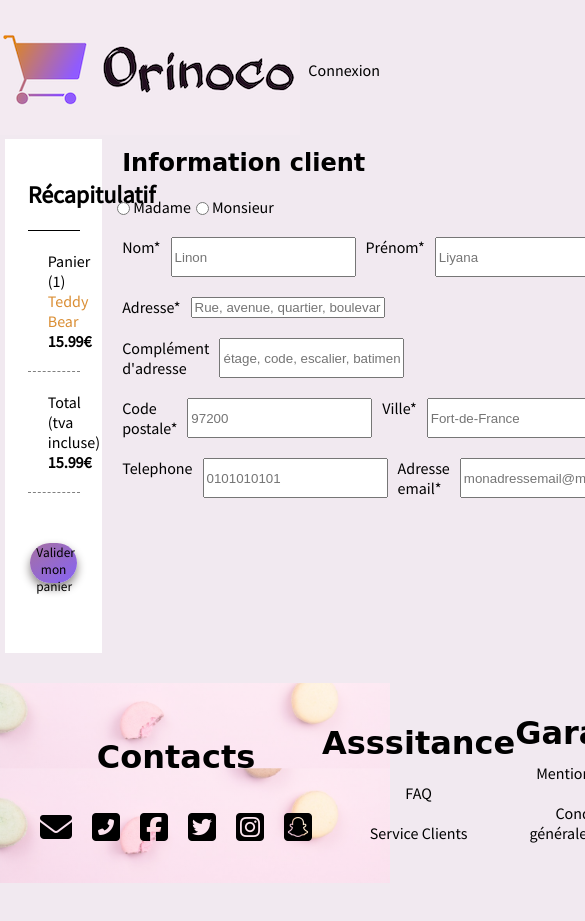
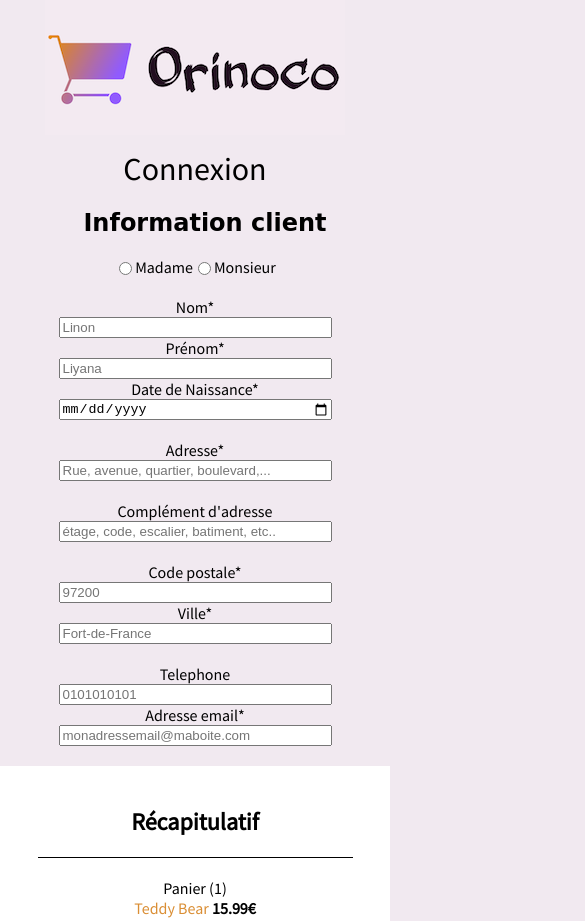
Before and after one commit to LiyanaSC/LINONDjouliana_5_31012021, a website: page panier.html in a window 390 px wide. Shown: the top 921 px of the page, 585 px wide, since content can reach past the window. Before the commit the page ends 883 px from the top, so only its background shows below. Drawn offline with Linux system fonts and the light colour scheme; a web font is replaced by a local one.

Commit message:
responsive

```diff
--- a/panier.html
+++ b/panier.html
@@ -32,8 +32,8 @@
 
             <!-- navigation-->
             <nav class="header_upper_part_nav">
-                <li>
-                    <ul><a href="#">Connexion</a> </ul>
+                <li class="header_upper_part_nav_list">
+                    <ul class=""><a href="#">Connexion</a> </ul>
                 </li>
             </nav>
         </div>
@@ -96,14 +96,14 @@
 
                 <div class="information_section">
                     <label for="zip" class="label_client_form">Code postale* </label>
-                    <input type="text" name="zip" id="zip" placeholder="97200" minlength="5" maxlength="5" aria-label="taper votre code postale" required>
+                    <input type="text" name="zip" id="zip" placeholder="97200" minlength="5" maxlength="5" aria-label="taper votre code postale" class="input_space_adaptation" required>
                     <label for="city" class="label_client_form">Ville* </label>
                     <input type="text" name="city" id="city" placeholder="Fort-de-France" class="input_space_adaptation" aria-label="taper votre ville" required>
                 </div>
 
                 <div class="information_section">
                     <label for="telephone" class="label_client_form">Telephone </label>
-                    <input type="tel" name="telephone" id="telephone" placeholder="0101010101" minlength="10" maxlength="10" aria-label="taper votre numéro de téléphone">
+                    <input type="tel" name="telephone" id="telephone" placeholder="0101010101" minlength="10" maxlength="10" aria-label="taper votre numéro de téléphone" class="input_space_adaptation">
                     <label for="email" class="label_client_form">Adresse email* </label>
                     <input type="email" name="email" id="email" placeholder="monadressemail@maboite.com" class="input_space_adaptation" aria-label="taper votre adresse email" required>
                 </div>
--- a/sass/base/_basket.scss
+++ b/sass/base/_basket.scss
@@ -2,6 +2,7 @@
     @include direction_row;
     justify-content: space-around;
     margin-bottom: nth($pixel_size, 3);
+    flex-wrap: wrap;
 }
 
 .information {
@@ -13,11 +14,24 @@
         margin: nth($pixel_size, 1);
         font-family: $font_family_title;
         margin-bottom: nth($pixel_size, 2);
+        @media screen and (max-width: 950px) {
+            width: 100%;
+            text-align: center;
+            justify-content: center;
+            align-items: center;
+        }
     }
     &_section {
         margin-top: nth($pixel_size, 2);
         margin-bottom: nth($pixel_size, 2);
-        @include direction_row
+        @include direction_row @media screen and (max-width: 950px) {
+            width: 100%;
+            text-align: center;
+            justify-content: center;
+            align-items: center;
+            display: flex;
+            flex-wrap: wrap;
+        }
     }
 }
 
@@ -28,8 +42,18 @@
     width: 25%;
     background-color: map-get($colors, background_color2);
     font-family: $font_family_texte;
+    @media screen and (max-width: 950px) {
+        width: 100%;
+        order: 2;
+    }
     &_title {
         width: 90%;
+        @media screen and (max-width: 950px) {
+            width: 100%;
+            text-align: center;
+            justify-content: center;
+            align-items: center;
+        }
     }
     &_line {
         margin: auto;
@@ -39,6 +63,12 @@
     }
     &_detail {
         width: 90%;
+        @media screen and (max-width: 950px) {
+            width: 100%;
+            text-align: center;
+            justify-content: center;
+            align-items: center;
+        }
         &_box {
             border-bottom: 1px gray dashed;
             padding: nth($pixel_size, 2);
@@ -77,9 +107,17 @@
 .input_space_adaptation {
     display: flex;
     flex: 1;
+    @media screen and (max-width: 950px) {
+        display: block;
+        width: 100%;
+    }
 }
 
 .label_client_form {
     margin-right: nth($pixel_size, 1);
     margin-left: nth($pixel_size, 1);
+    @media screen and (max-width: 950px) {
+        display: block;
+        width: 100%;
+    }
 }
--- a/sass/base/_footer.scss
+++ b/sass/base/_footer.scss
@@ -9,13 +9,21 @@
     position: relative;
     bottom: 0;
     @include width_100;
+    flex-wrap: wrap;
     &_nav {
         @include direction_column;
         text-align: center;
+        @media screen and (max-width: 950px) {
+            width: 100%;
+            text-align: center;
+            justify-content: center;
+            align-items: center;
+        }
         &_title {
             font-family: $font_family_title;
             font-size: nth($font_size, 2);
             margin: auto;
+            color: map-get($colors, primary_color);
             &_direction {
                 @include direction_column;
             }
--- a/sass/base/_norme.scss
+++ b/sass/base/_norme.scss
@@ -34,3 +34,7 @@ select {
     font-family: $font_family_texte;
     font-size: nth($font_size, 1);
 }
+
+.fa-shopping-basket {
+    margin-right: nth($pixel_size, 1);
+}
--- a/sass/base/_teddy_main_results.scss
+++ b/sass/base/_teddy_main_results.scss
@@ -71,6 +71,9 @@
         font-size: 1rem;
         background-color: map-get($colors, third_color);
         padding: nth($pixel_size, 1)/2;
+        @media screen and (max-width: 950px) {
+            text-align: left;
+        }
     }
     &_selection {
         text-decoration: none;
--- a/sass/pages/_index_header.scss
+++ b/sass/pages/_index_header.scss
@@ -7,17 +7,34 @@
     &_upper_part {
         @include direction_row;
         @include width_100;
+        flex-wrap: wrap;
         //logo
         &_logo_box {
             display: flex;
             width: 50%;
+            @media screen and (max-width: 950px) {
+                width: 100%;
+                justify-content: center;
+            }
         }
         //navigation
         &_nav {
             display: flex;
             width: 50%;
+            font-size: 2rem;
+            @media screen and (max-width: 950px) {
+                width: 100%;
+            }
             &_basket {
                 @include direction_row;
+                align-items: center;
+            }
+            &_list {
+                @media screen and (max-width: 950px) {
+                    display: flex;
+                    width: 100%;
+                    justify-content: center;
+                }
             }
         }
     }
@@ -38,6 +55,9 @@
         &_font {
             @include no_padding;
             @include no_margin;
+            @media screen and (max-width: 950px) {
+                font-size: nth($font_size, 4);
+            }
         }
     }
 }
--- a/sass/pages/_index_main.scss
+++ b/sass/pages/_index_main.scss
@@ -12,6 +12,7 @@
             font-family: $font_family_texte;
             color: black;
             font-weight: bold;
+            text-align: center;
         }
         &_results {
             @include width_100;
```
Also changed, not shown: Index.html (+4 -6 lines), teddy_1.html (+3 -3 lines), sass/main.css, 1 other file.
